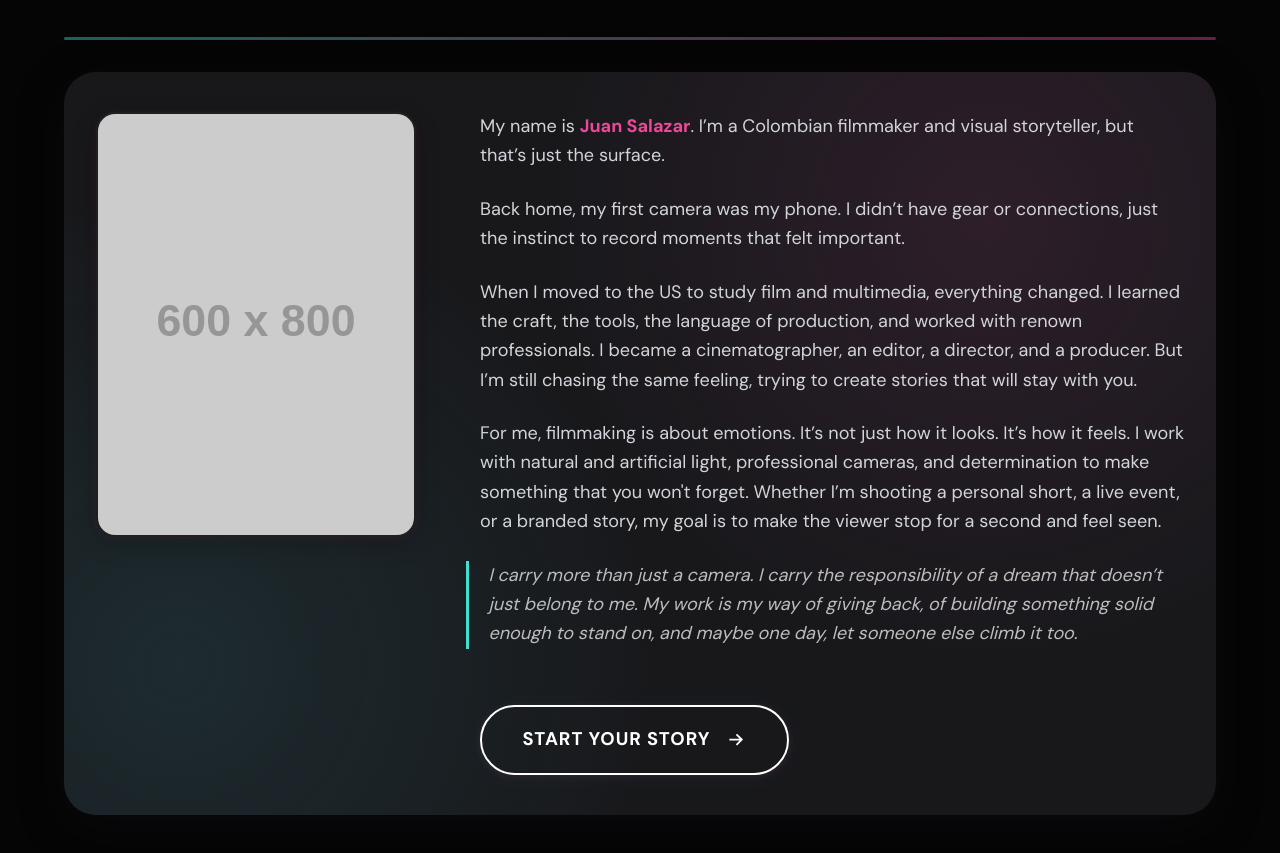
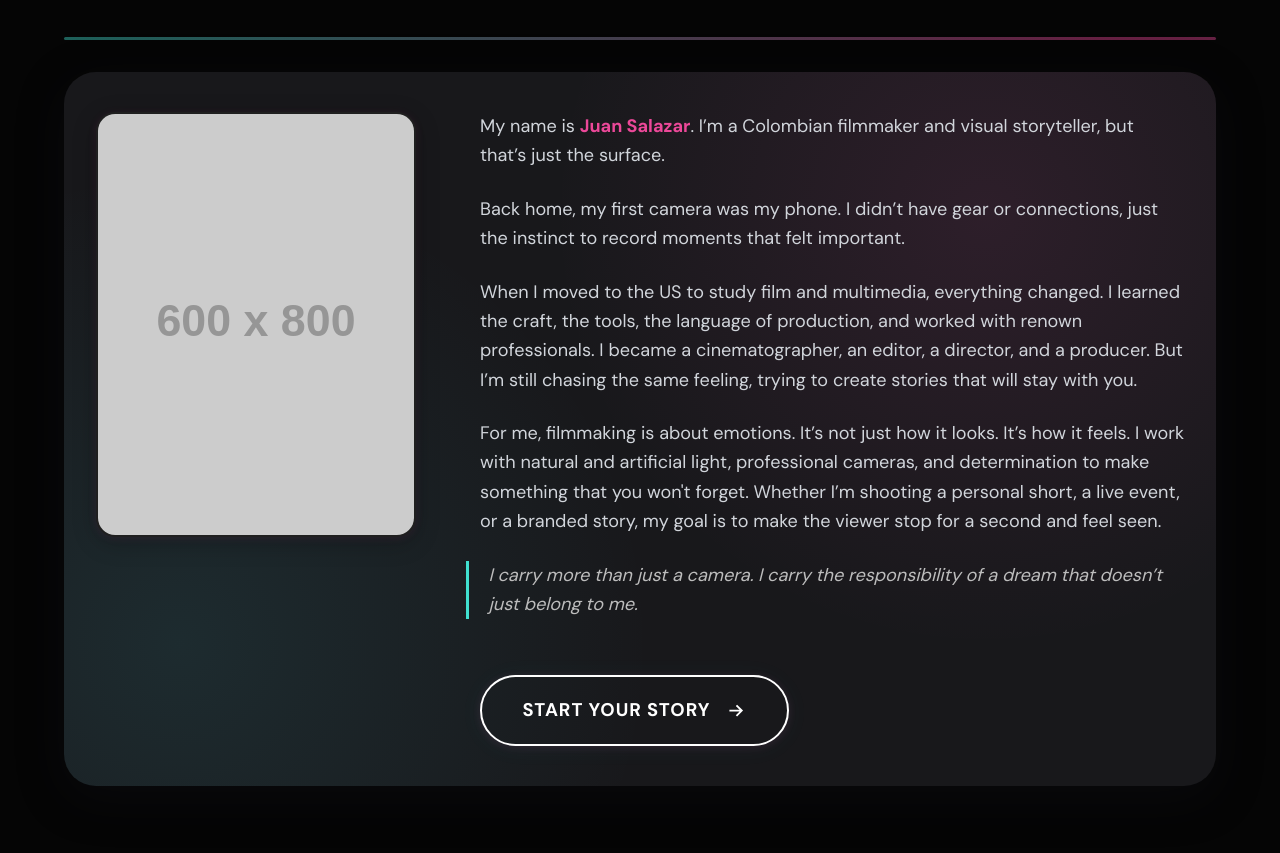
Before and after one commit to TheSalatiz/js-cinematography, a plain HTML site: page about.html in a window 1280 px wide. Shown: the part 239-1092 px from the top of the page. Drawn offline with nearby package versions, Linux system fonts and the light colour scheme; placeholder pictures from the web are drawn by us.

Commit message:
Update about.html

```diff
--- a/about.html
+++ b/about.html
@@ -225,8 +225,7 @@
                         For me, filmmaking is about emotions. It’s not just how it looks. It’s how it feels. I work with natural and artificial light, professional cameras, and determination to make something that you won't forget. Whether I’m shooting a personal short, a live event, or a branded story, my goal is to make the viewer stop for a second and feel seen.
                     </p>
                     <p class="bio-quote">
-                        I carry more than just a camera. I carry the responsibility of a dream that doesn’t just belong to me. My work is my way of giving back, of building something solid enough to stand on, and maybe one day, let someone else climb it too.
-                    </p>
+                        I carry more than just a camera. I carry the responsibility of a dream that doesn’t just belong to me.
                     <div>
                       <button type="button" class="cta-button-round mt-8" id="open-contact-modal-section">
                         Start Your Story
```
